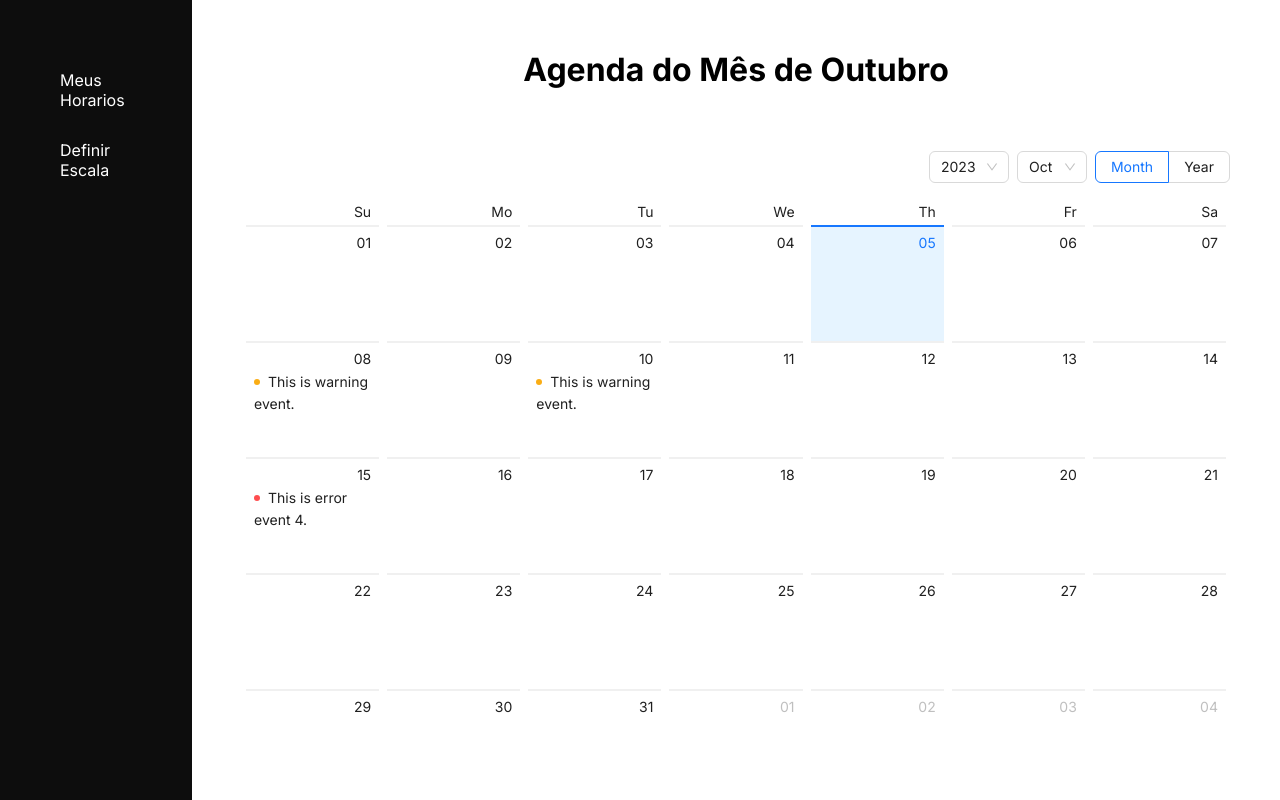
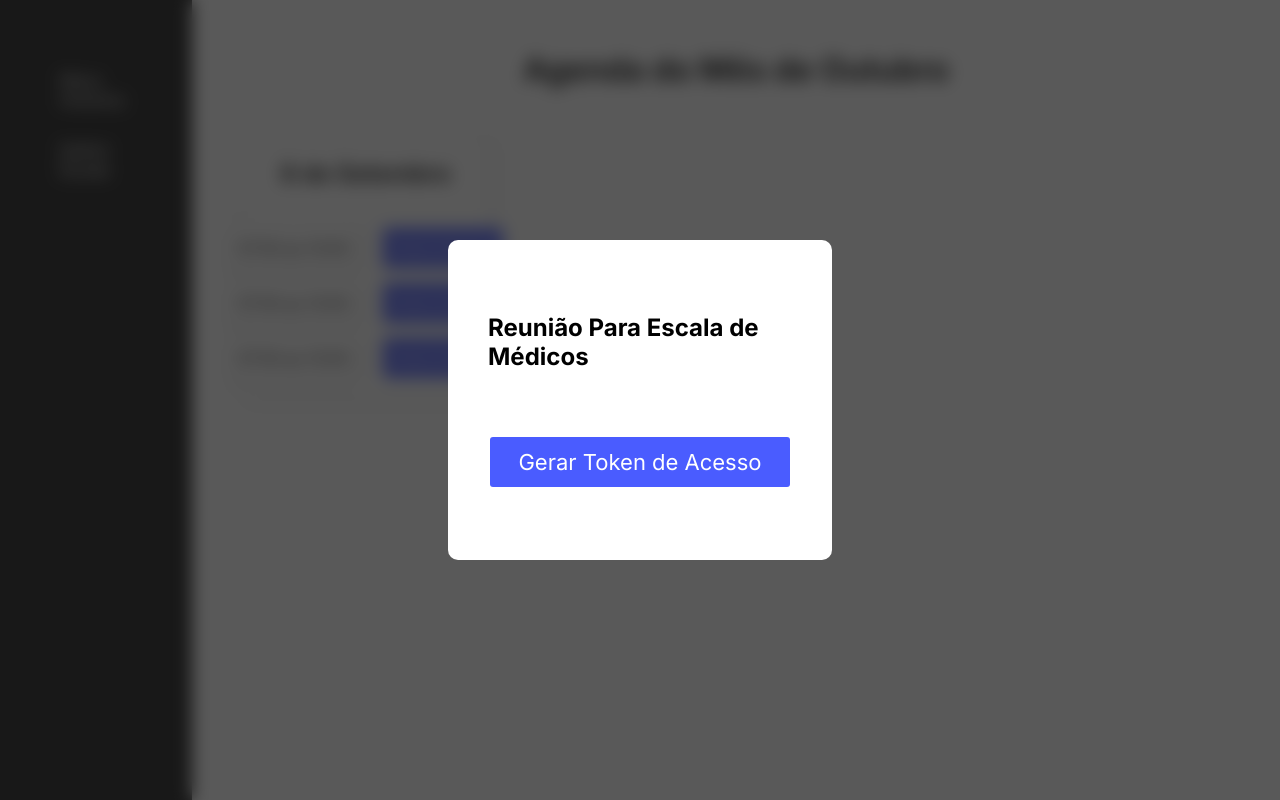
Before and after one commit to Fgarm/hackaton-unimed-2023, a React (Vite) app in the folder FRONTEND/: page / in a window 1280 px wide. Both pictures are taken after a click on the link "Definir Escala". Built offline with nearby package versions, Linux system fonts and the light colour scheme.

Commit message:
:sparkles: modal para geral token de acesso

```diff
--- a/FRONTEND/src/components/ModalGerarToken/ModalGerarToken.jsx
+++ b/FRONTEND/src/components/ModalGerarToken/ModalGerarToken.jsx
@@ -4,14 +4,12 @@ import "./styles.css";
 import { useNavigate } from "react-router-dom";
 
 export default function ModalGerarToken({ fecharModal }) {
-    const navigate = useNavigate();
-
     return (
-        <div className="modal-avisar">
-            <div className="modal-avisar-container">
-                <h2>Possui Algum Substituto?</h2>
-                <div className="modal-botoes">
-                    <button onClick={() => navigate("escala")}>
+        <div className="modal-token">
+            <div className="modal-token-container">
+                <h2>Reunião Para Escala de Médicos</h2>
+                <div className="modal-token-botoes">
+                    <button className="gerar-token" onClick={fecharModal}>
                         Gerar Token de Acesso
                     </button>
                 </div>
--- a/FRONTEND/src/components/ModalGerarToken/styles.css
+++ b/FRONTEND/src/components/ModalGerarToken/styles.css
@@ -1,4 +1,4 @@
-.modal-avisar {
+.modal-token {
     z-index: 2;
     left: 0;
     top: 0;
@@ -16,9 +16,9 @@
     -webkit-backdrop-filter: blur(8.5px);
 }
 
-.modal-avisar-container {
-    width: 50vw;
-    height: 50vh;
+.modal-token-container {
+    width: 30vw;
+    height: 40vh;
     border-radius: 10px;
     padding: 40px;
     display: flex;
@@ -26,21 +26,23 @@
     align-items: center;
     justify-content: center;
     background-color: white;
-    justify-content: space-evenly;
+    justify-content: space-around;
 }
 
-.modal-botoes {
+.modal-token-botoes {
     display: flex;
     flex-direction: row;
     gap: 20px;
+    align-items: center;
 }
-.modal-botoes button {
+.gerar-token{
     border: none;
-    width: 150px;
+    width: 300px;
     cursor: pointer;
     border-radius: 3px;
     color: white;
     height: 50px;
+    text-align: center;
     background-color: #4a5cff;
     font-size: 22px;
 }
--- a/FRONTEND/src/pages/Home/Home.jsx
+++ b/FRONTEND/src/pages/Home/Home.jsx
@@ -100,22 +100,28 @@ export default function Home() {
 
     function closeModal() {
         setModal(false);
+    }
+    function closeModalToken() {
         setModalGerarToken(false);
+        navigate('/escala')
     }
 
     useEffect(() => {}, []);
 
+    function abrirModalGeralToken() {
+        setModalGerarToken(true)
+    }
     return (
         <div className="home">
-            <SideBar />
+            <SideBar abrirModalGeralToken={abrirModalGeralToken} />
             <div className="calendar">
                 <h1>Agenda do Mês de {mes}</h1>
                 {modal && <ModalAvisar fecharModal={closeModal} />}
                 {modalGerarToken && (
-                    <ModalGerarToken fecharModal={closeModal} />
+                    <ModalGerarToken fecharModal={closeModalToken} />
                 )}
 
-                {!modal && (
+                {!modalGerarToken && !modal && (
                     <Calendar
                         onPanelChange={onPanelChange}
                         onSelect={onSelect}
```
